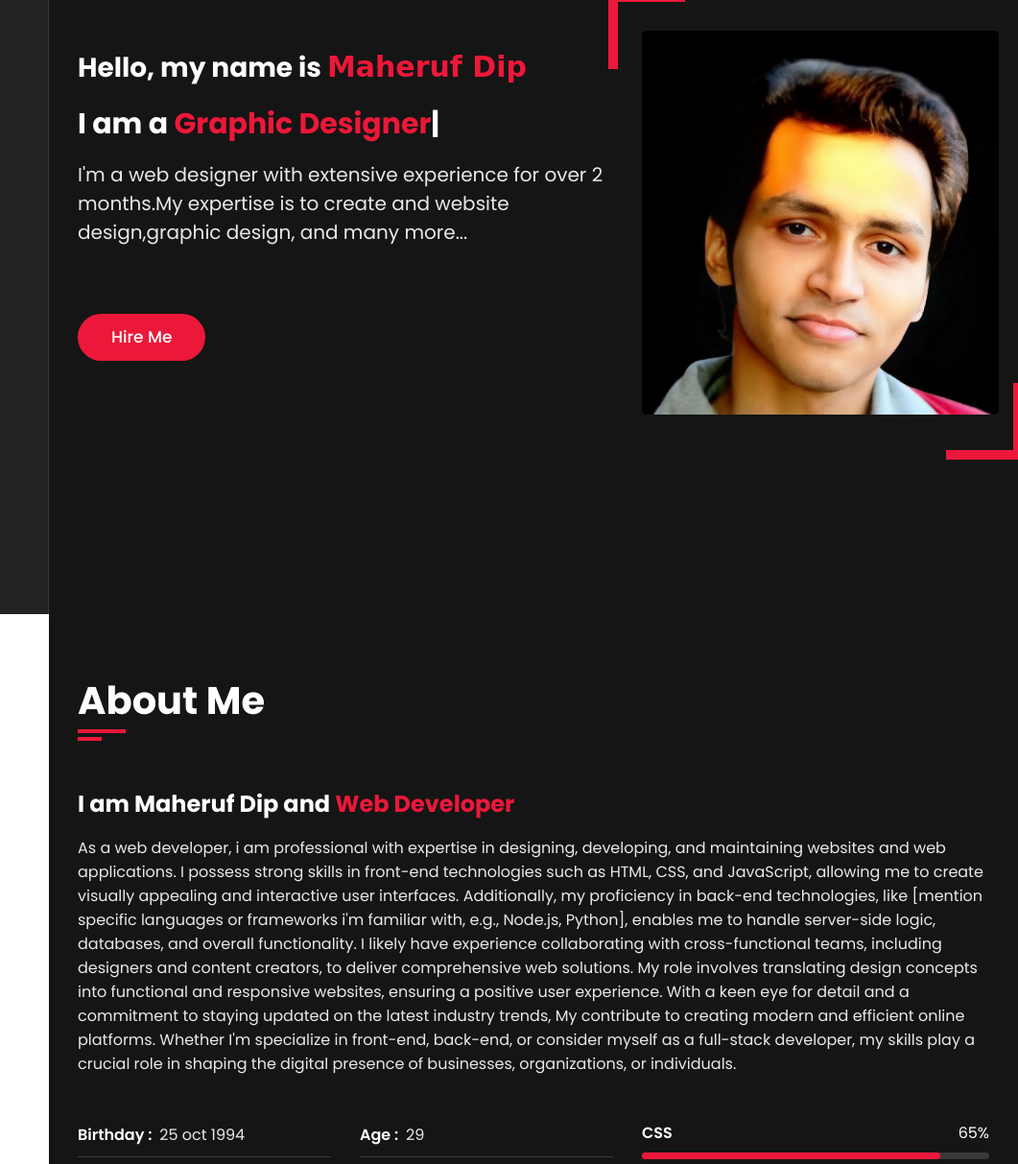
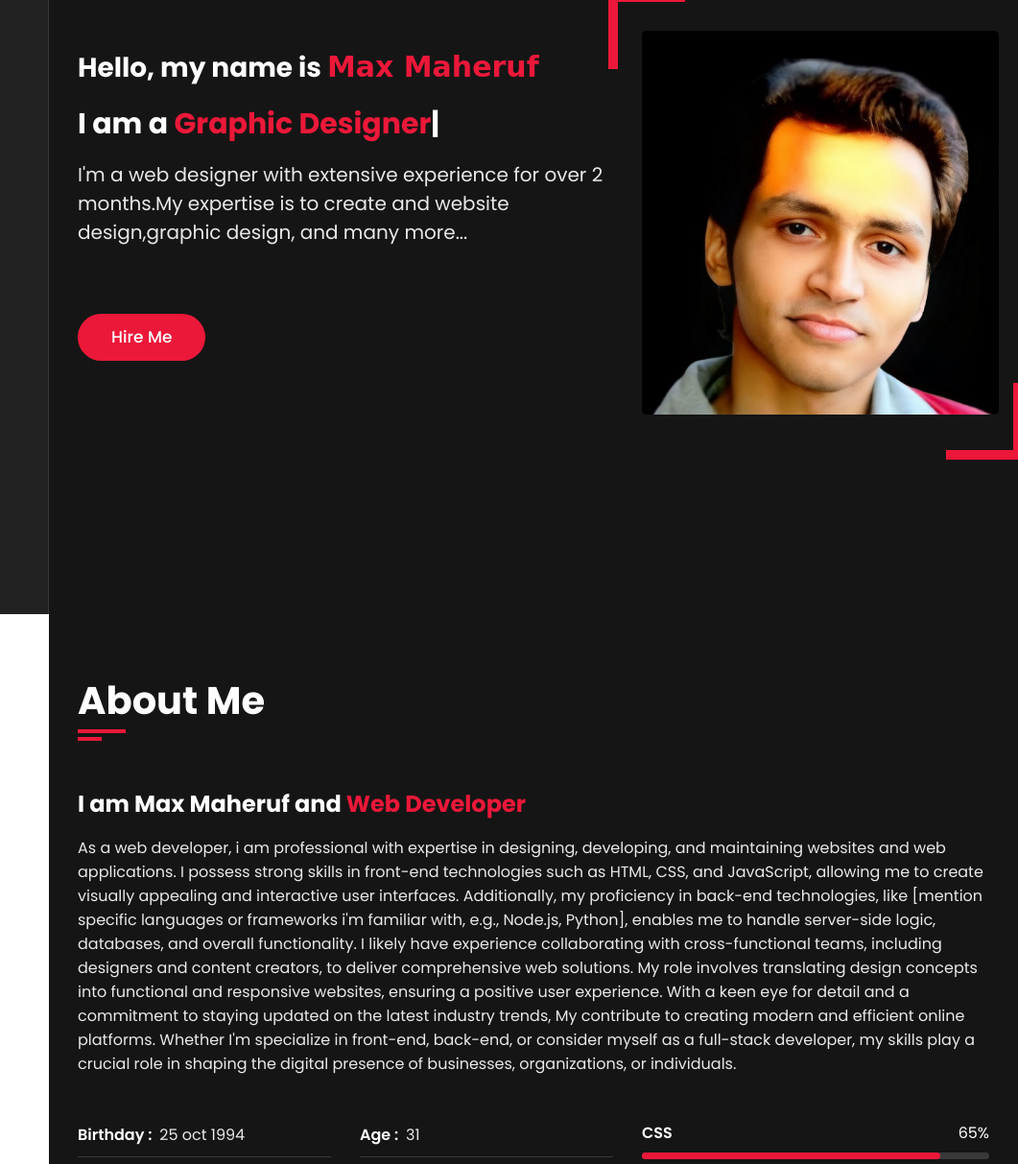
Before and after one commit to maheruf/Portfolio-prototype, a plain HTML site: page index.html in a window 1280 px wide. Shown: the part 160-1373 px from the top of the page at 96% size, 219-1280 px from the left. Drawn offline with nearby package versions, Linux system fonts and the light colour scheme; a web font is replaced by a local one.

Commit message:
Update index.html

```diff
--- a/index.html
+++ b/index.html
@@ -48,7 +48,7 @@
                 <div class="container">
                     <div class="row">
                         <div class="home-info padd-15">
-                            <h3 class="hello">Hello, my name is <span class="name">Maheruf Dip</span></h3>
+                            <h3 class="hello">Hello, my name is <span class="name">Max Maheruf</span></h3>
                             <h3 class="my-profession">I am a <span class="typing">web designer</span></h3>
                             <p>I'm a web designer with extensive experience for over 2 months.My expertise is to
                                 create and website design,graphic design, and many more...</p>
@@ -73,7 +73,7 @@
                         <div class="about-content padd-15">
                             <div class="row">
                                 <div class="about-text padd-15">
-                                    <h3>I am Maheruf Dip and <span>Web Developer</span></h3>
+                                    <h3>I am Max Maheruf and <span>Web Developer</span></h3>
                                     <p>As a web developer, i am professional with expertise in designing, developing, and maintaining websites and web applications. I possess strong skills in front-end technologies such as HTML, CSS, and JavaScript, allowing me to create visually appealing and interactive user interfaces. Additionally, my proficiency in back-end technologies, like [mention specific languages or frameworks i'm familiar with, e.g., Node.js, Python], enables me to handle server-side logic, databases, and overall functionality.
 
                                         I likely have experience collaborating with cross-functional teams, including designers and content creators, to deliver comprehensive web solutions. My role involves translating design concepts into functional and responsive websites, ensuring a positive user experience. With a keen eye for detail and a commitment to staying updated on the latest industry trends, My contribute to creating modern and efficient online platforms.
@@ -88,7 +88,7 @@
                                             <p>Birthday : <span>25 oct 1994</span></p>
                                         </div>
                                         <div class="info-item padd-15">
-                                            <p>Age : <span>29</span></p>
+                                            <p>Age : <span>31</span></p>
                                         </div>
                                         <div class="info-item padd-15">
                                             <p>Website : <span>www.domain.com</span></p>
```
